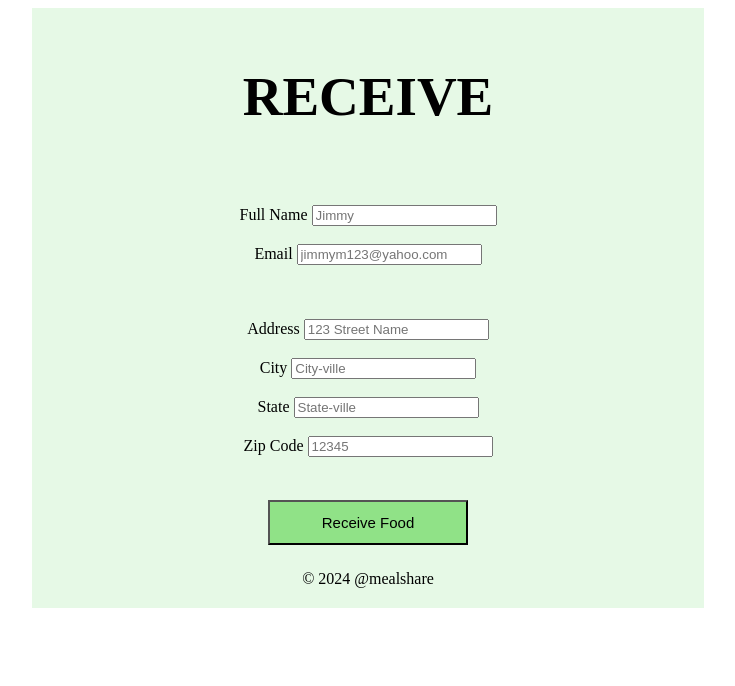
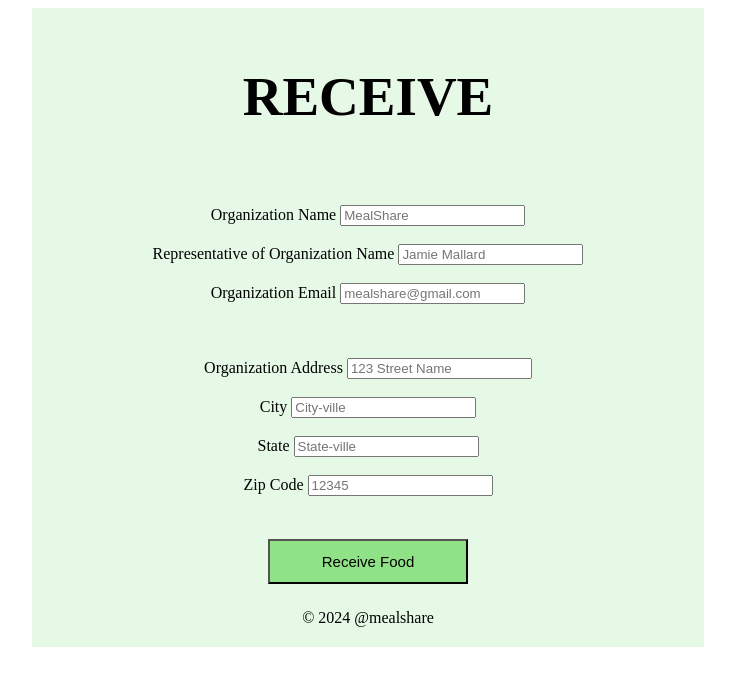
Before and after one commit to cuddlycoder/BusinessMealShare, a Flask app: page /views/receive in a window 1280 px wide. Shown: the top 686 px of the page, without its empty margins (272-1007 px from the left). Run offline with Flask 3, Linux system fonts and the light colour scheme.

Commit message:
Edited receive screen
- Edited Receive screen

```diff
--- a/static/receive.js
+++ b/static/receive.js
@@ -1,4 +1,4 @@
-let chosen_meal = null
+let chosen_content = null
 function highlight_meal(selectedmeal){
     //remove highlight from other meals
     let meals = document.querySelectorAll(".meal")
@@ -8,8 +8,8 @@ function highlight_meal(selectedmeal){
 
     // add highlight class to select meal
     selectedmeal.classList.add("highlight")
-    let mealname = selectedmeal.querySelector("h3")
-    chosen_meal = mealname.textContent
+    let contentname = selectedmeal.querySelector("h5")
+    chosen_content = contentname.textContent
 }
 
 let xhr = null
@@ -22,14 +22,17 @@ getXmlHttpRequestObject = function(){
 }
 function SendReceiveData(e){
     e.preventDefault()
-    let nameinput = document.getElementById("full-name").value
-    console.log(nameinput)
+    let orgnameinput = document.getElementById("org-name").value
+    console.log(orgnameinput)
 
-    let emailinput = document.getElementById("email-add").value
-    console.log(emailinput)
+    let reporgnameinput = document.getElementById("rep-org-name").value
+    console.log(reporgnameinput)
 
-    let address = document.getElementById("address").value
-    console.log(address)
+    let orgemailinput = document.getElementById("org-email").value
+    console.log(orgemailinput)
+
+    let orgaddress = document.getElementById("org-address").value
+    console.log(orgaddress)
 
     let cityinput = document.getElementById("city").value
     console.log(cityinput)
@@ -39,7 +42,7 @@ function SendReceiveData(e){
 
     let zipcode = document.getElementById("zipcode").value
     console.log(zipcode)
-    console.log(chosen_meal)
+    console.log(chosen_content)
 
     let confirmation_receive = document.getElementById("confirm_receive")
     confirmation_receive.innerHTML = ""
@@ -67,10 +70,11 @@ function SendReceiveData(e){
     //attach (staple) data to request
     //JSON IS A DICTIONARY. (NAME OF DATA AND DATA)
     xhr.send(JSON.stringify({
-        "meal-name": chosen_meal,
-        "name": nameinput,
-        "email": emailinput,
-        "address": address,
+        "content": chosen_content,
+        "org-name": orgnameinput,
+        "rep-org-name": reporgnameinput,
+        "org-email": orgemailinput,
+        "org-address": orgaddress,
         "city": cityinput,
         "state": state,
        "zipcode": zipcode }))
--- a/templates/donate.html
+++ b/templates/donate.html
@@ -26,7 +26,7 @@
             <br>
             <!--Business Location-->
             <div class = "input-form">
-                <label for="b-address">Business Current Location</label>
+                <label for="b-address">Business Current Location *INCLUDE STATE, CITY, AND ZIP*</label>
                 <input type="text" name="b-address" class="form-control" id = "b-address" placeholder="123 Lorem. Ave.">
             <br>
             <br>
--- a/templates/receive.html
+++ b/templates/receive.html
@@ -15,9 +15,11 @@
         {% for meal in meals %}
             <div class = "meal" onclick="highlight_meal(this)">
                 <img src = "../static/images/{{meal[3]}}" alt = "Image" id = "mealimage">
-                <h3>{{ meal[2] }}</h3>
-                <h5> Ingredients - {{  meal[4] }}</h5>
-                <h5>Allergies - {{ meal[5] }}</h5>
+                <h3> Business Name - {{  meal[0] }}</h3>
+                <h4> Business Email - {{  meal[1] }}</h4>
+                <h4> Business Address - {{  meal[2] }}</h4>
+                <h5> Contents - {{  meal[4] }}</h5>
+                <h6>Allergies - {{ meal[5] }}</h6>
             </div>
         {% endfor %}
     </div>
@@ -25,22 +27,28 @@
     <form action="" id="donate-form">
         <!--Name Input-->
         <div class = "input-form">
-            <label for="full-name">Full Name</label>
-            <input type="text" name="full-name" class="form-control" id="full-name" placeholder="Jimmy">
+            <label for="org-name">Organization Name</label>
+            <input type="text" name="org-name" class="form-control" id="org-name" placeholder="MealShare">
+        </div>
+        <br>
+         <!--Representative Name Input-->
+         <div class = "input-form">
+            <label for="rep-org-name">Representative of Organization Name</label>
+            <input type="text" name="rep-org-name" class="form-control" id="rep-org-name" placeholder="Jamie Mallard">
         </div>
         <br>
         <!--Email Input-->
         <div class = "input-form">
-            <label for="email">Email</label>
-            <input type="email" name="email" class="form-control" id = "email-add" placeholder="jimmym123@yahoo.com">
+            <label for="org-email">Organization Email</label>
+            <input type="email" name="org-email" class="form-control" id = "org-email" placeholder="mealshare@gmail.com">
         </div>
         <br>
         <br>
         <br>
         <!--Address Input-->
         <div class = "input-form">
-            <label for="address-input"> Address </label>
-            <input type="text" name="address-input" class="form-control" id = "address" placeholder="123 Street Name">
+            <label for="org-address"> Organization Address </label>
+            <input type="text" name= "org-address" class="form-control" id = "org-address" placeholder="123 Street Name">
         </div>
         <br>
         <!--City Input-->
```
Also changed, not shown: static/images/logo.png (added), static/images/walking stick insects.png (added), static/style.css (line endings or trailing spaces), 1 other file.
